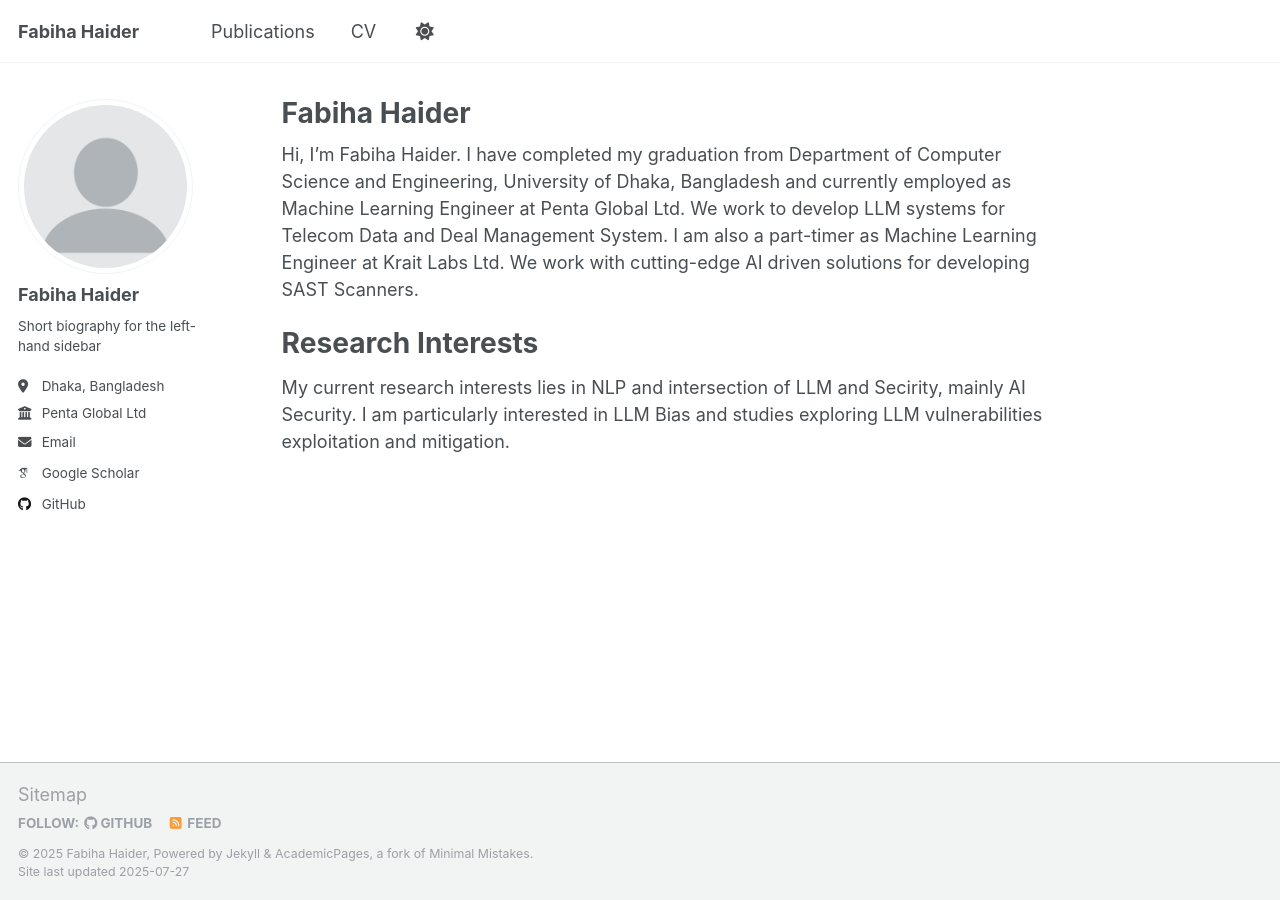
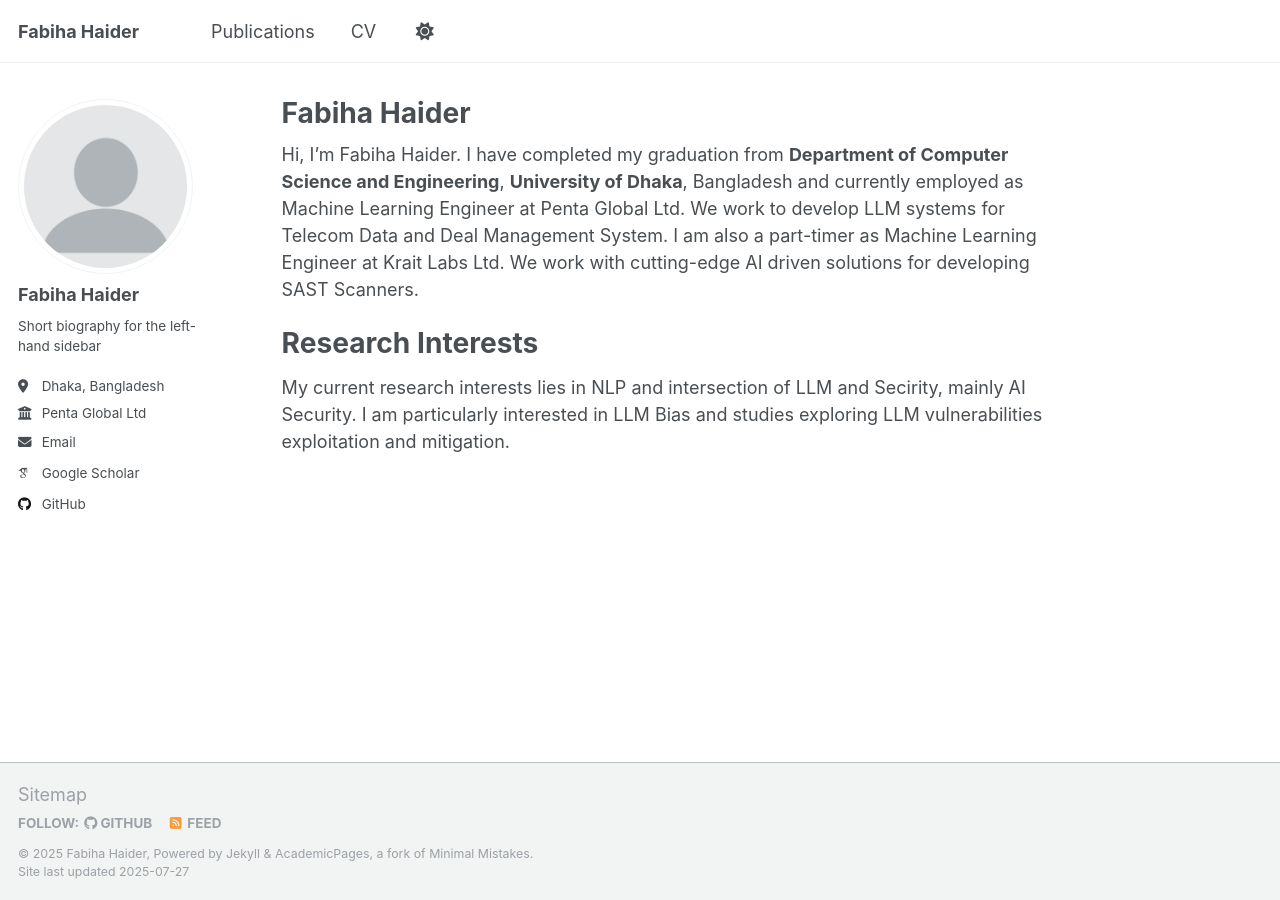
Before and after one commit to FabihaHaider/FabihaHaider.github.io, a Jekyll site: the page built from _pages/about.md, in a window 1280 px wide. Built offline with Jekyll 4.4.1, drawn with Linux system fonts in a browser that asks for light colours; some web fonts are replaced; a script that is not in the unit is left out; some of the changed lines change nothing that is shown.

Commit message:
modified homepage

```diff
--- a/_config.yml
+++ b/_config.yml
@@ -36,10 +36,6 @@ author:
   acl anthalogy    : "https://aclanthology.org/people/f/fabiha-haider/"
   googlescholar    : "https://scholar.google.com/citations?user=bxuEW6EAAAAJ&hl=en&oi=ao"
   dblp             : "https://dblp.org/pid/382/9703"
-  orcid            : # URL
-  semantic         : # URL
-  pubmed           : # URL
-  researchgate     : # URL
   linkedin         : "https://bd.linkedin.com/in/fabiha-haider-7b5b72287"
 
   # Repositories and software development
--- a/_pages/about.md
+++ b/_pages/about.md
@@ -7,7 +7,7 @@ redirect_from:
   - /about.html
 ---
 
-Hi, I'm Fabiha Haider. I have completed my graduation from Department of Computer Science and Engineering, University of Dhaka, Bangladesh and currently employed as Machine Learning Engineer at Penta Global Ltd. We work to develop LLM systems for Telecom Data and Deal Management System. I am also a part-timer as Machine Learning Engineer at Krait Labs Ltd. We work with cutting-edge AI driven solutions for developing SAST Scanners.
+Hi, I'm Fabiha Haider. I have completed my graduation from **Department of Computer Science and Engineering**, **University of Dhaka**, Bangladesh and currently employed as Machine Learning Engineer at Penta Global Ltd. We work to develop LLM systems for Telecom Data and Deal Management System. I am also a part-timer as Machine Learning Engineer at Krait Labs Ltd. We work with cutting-edge AI driven solutions for developing SAST Scanners.
 
 Research Interests
 ======
```
